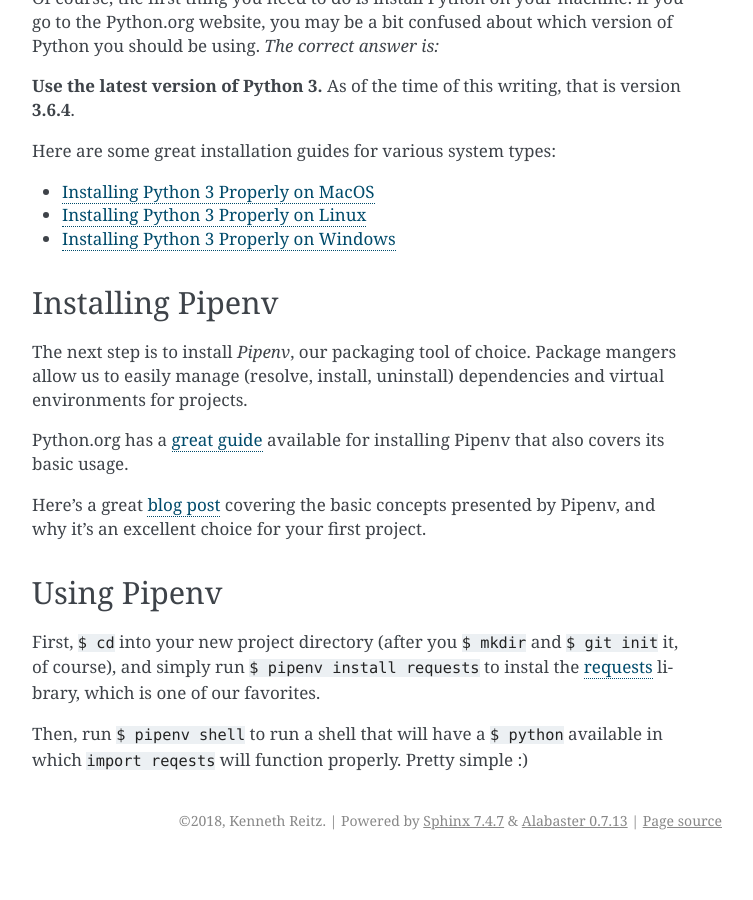
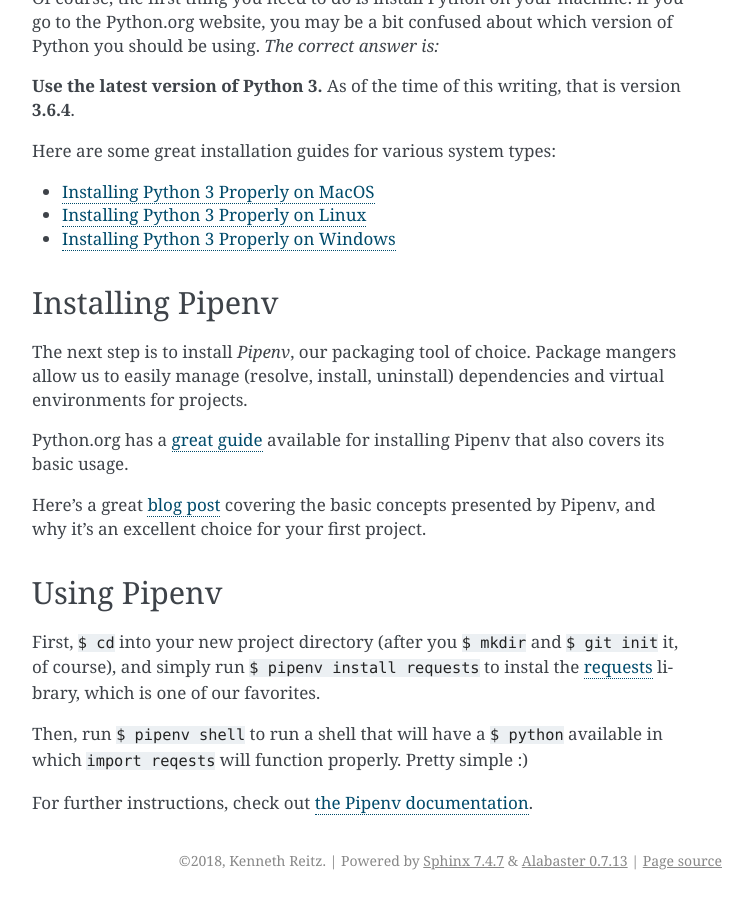
Before and after one commit to kennethreitz-archive/howtopython.org, a Sphinx documentation site: the page built from source/getting-started.rst, in a window 1280 px wide and 900 px high, scrolled down 1043 px. Shown: the whole window, without its empty margins (388-1141 px from the left). Built offline with Sphinx 7.4.7, drawn with Linux system fonts in a browser that asks for light colours; pages that are not in the unit, such as notebooks, are missing from menus; before the commit the page ends 1903 px from its top, so only the background shows below that.

Commit message:
using pipenv

```diff
--- a/source/getting-started.rst
+++ b/source/getting-started.rst
@@ -62,3 +62,5 @@
 First, ``$ cd`` into your new project directory (after you ``$ mkdir`` and ``$ git init`` it, of course), and simply run ``$ pipenv install requests`` to instal the `requests <https://docs.python-requests.org/>`_ library, which is one of our favorites.
 
 Then, run ``$ pipenv shell`` to run a shell that will have a ``$ python`` available in which ``import reqests`` will function properly. Pretty simple :)
+
+For further instructions, check out `the Pipenv documentation <https://pipenv.org>`_.
```
